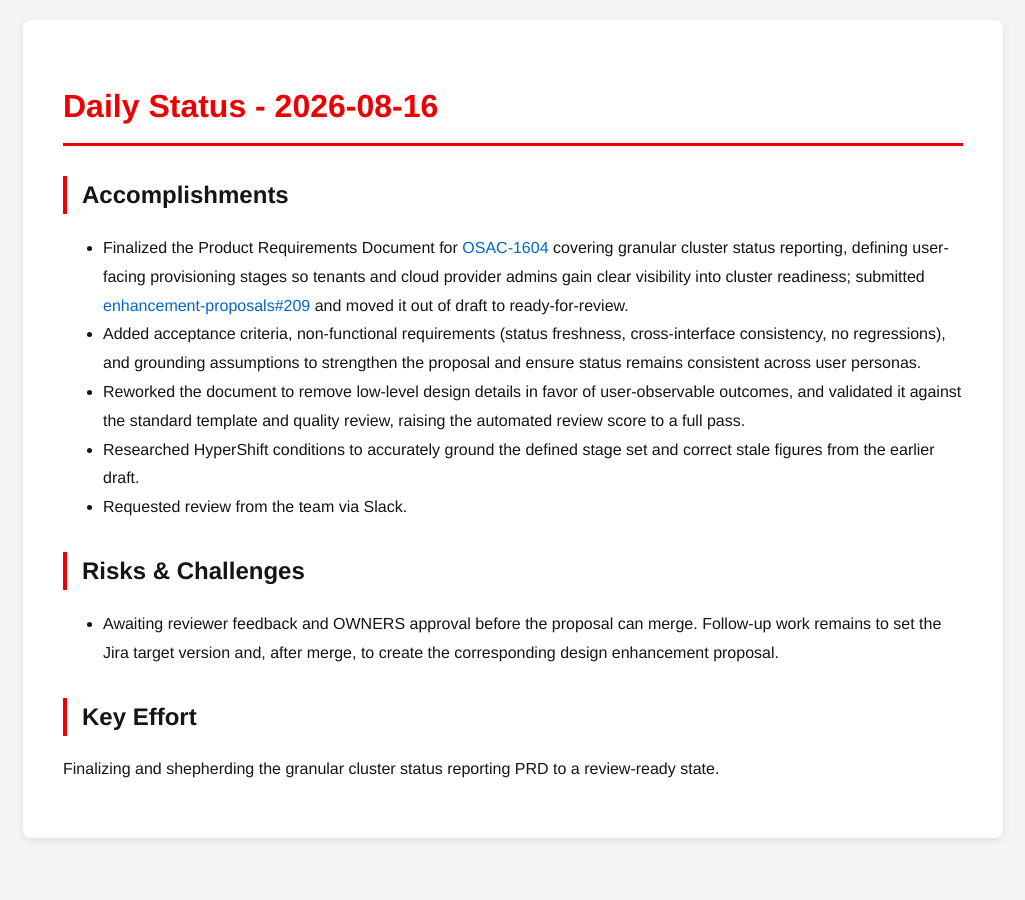
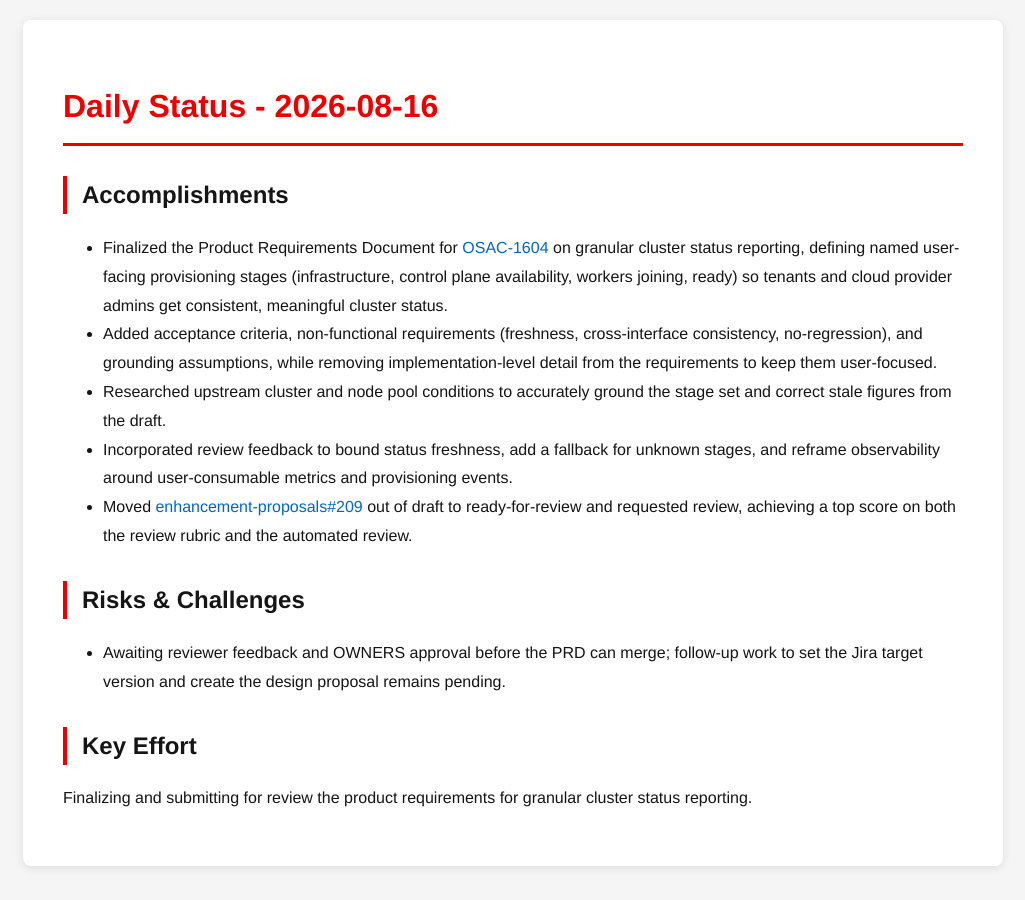
Before and after one commit to tzvatot/daily-status, a Jekyll site: the page built from 2026-08-16.md, in a window 1280 px wide. Shown: the whole page, without its empty margins (127-1152 px from the left). Built offline with Jekyll 4.4.1, drawn with Linux system fonts in a browser that asks for light colours.

Commit message:
Daily status update - 2026-08-16

```diff
--- a/2026-08-16.md
+++ b/2026-08-16.md
@@ -7,14 +7,14 @@ date: 2026-08-16
 # Daily Status - 2026-08-16
 
 ## Accomplishments
-- Finalized the Product Requirements Document for [OSAC-1604](https://redhat.atlassian.net/browse/OSAC-1604) covering granular cluster status reporting, defining user-facing provisioning stages so tenants and cloud provider admins gain clear visibility into cluster readiness; submitted [enhancement-proposals#209](https://github.com/osac-project/enhancement-proposals/pull/209) and moved it out of draft to ready-for-review.
-- Added acceptance criteria, non-functional requirements (status freshness, cross-interface consistency, no regressions), and grounding assumptions to strengthen the proposal and ensure status remains consistent across user personas.
-- Reworked the document to remove low-level design details in favor of user-observable outcomes, and validated it against the standard template and quality review, raising the automated review score to a full pass.
-- Researched HyperShift conditions to accurately ground the defined stage set and correct stale figures from the earlier draft.
-- Requested review from the team via Slack.
+- Finalized the Product Requirements Document for [OSAC-1604](https://redhat.atlassian.net/browse/OSAC-1604) on granular cluster status reporting, defining named user-facing provisioning stages (infrastructure, control plane availability, workers joining, ready) so tenants and cloud provider admins get consistent, meaningful cluster status.
+- Added acceptance criteria, non-functional requirements (freshness, cross-interface consistency, no-regression), and grounding assumptions, while removing implementation-level detail from the requirements to keep them user-focused.
+- Researched upstream cluster and node pool conditions to accurately ground the stage set and correct stale figures from the draft.
+- Incorporated review feedback to bound status freshness, add a fallback for unknown stages, and reframe observability around user-consumable metrics and provisioning events.
+- Moved [enhancement-proposals#209](https://github.com/osac-project/enhancement-proposals/pull/209) out of draft to ready-for-review and requested review, achieving a top score on both the review rubric and the automated review.
 
 ## Risks & Challenges
-- Awaiting reviewer feedback and OWNERS approval before the proposal can merge. Follow-up work remains to set the Jira target version and, after merge, to create the corresponding design enhancement proposal.
+- Awaiting reviewer feedback and OWNERS approval before the PRD can merge; follow-up work to set the Jira target version and create the design proposal remains pending.
 
 ## Key Effort
-Finalizing and shepherding the granular cluster status reporting PRD to a review-ready state.
+Finalizing and submitting for review the product requirements for granular cluster status reporting.
```
